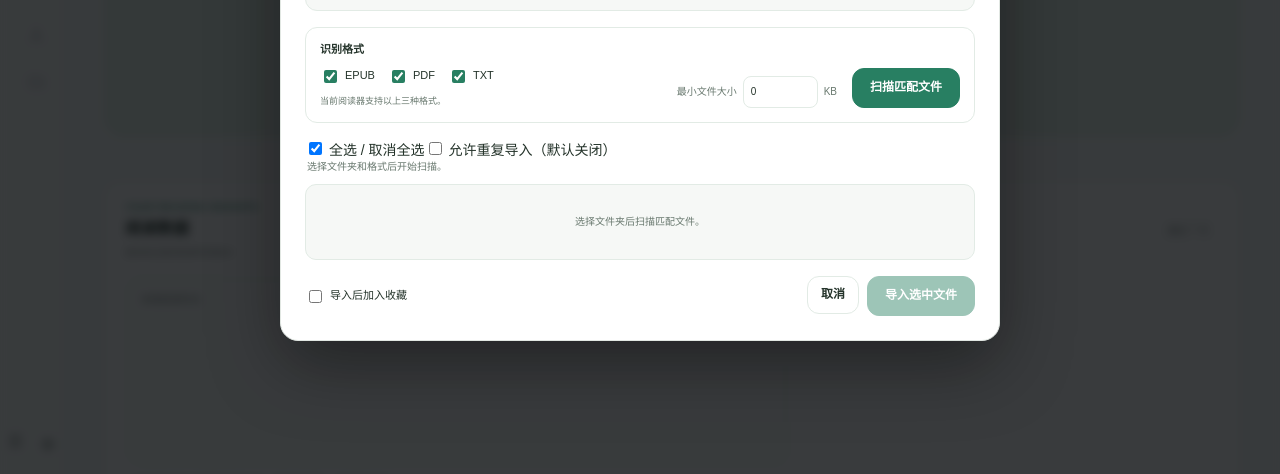
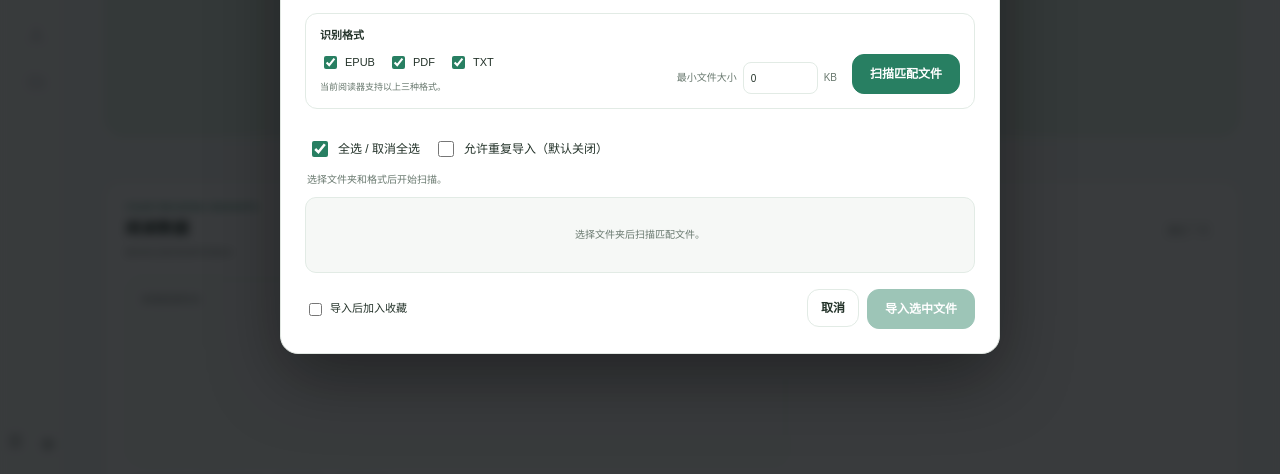
Before and after one commit to change7488/yomi-reader, an Electron app: page ui-prototype/index.html in a window 1280 px wide. Both pictures are taken after a click on the button "▤ 扫描文件夹". Shown: the part 317-791 px from the top of the page. Drawn offline with Linux system fonts and the light colour scheme; no server answers.

```diff
--- a/ui-prototype/styles/library-management.css
+++ b/ui-prototype/styles/library-management.css
@@ -770,3 +770,13 @@
   width:7px;
   height:7px
 }
+
+
+
+/* Shared desktop + mobile bulk-import selection controls. */
+.folder-import-choices {
+  display:flex; align-items:center; flex-wrap:wrap; gap:14px;
+  padding:13px 3px; color:var(--text);
+}
+.folder-import-choices label { display:inline-flex; gap:7px; align-items:center; font-size:12px; cursor:pointer; }
+.folder-import-choices input { width:16px; height:16px; accent-color:var(--accent-strong); }
```
